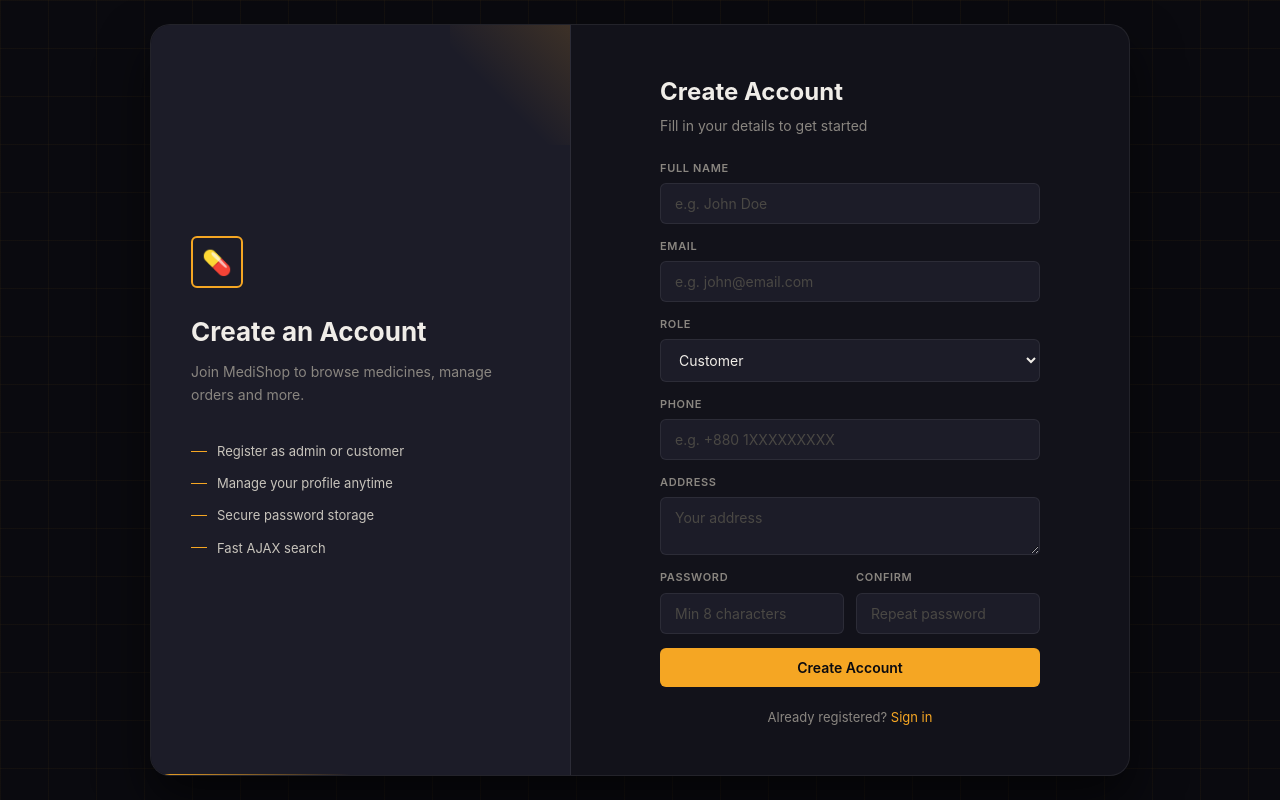
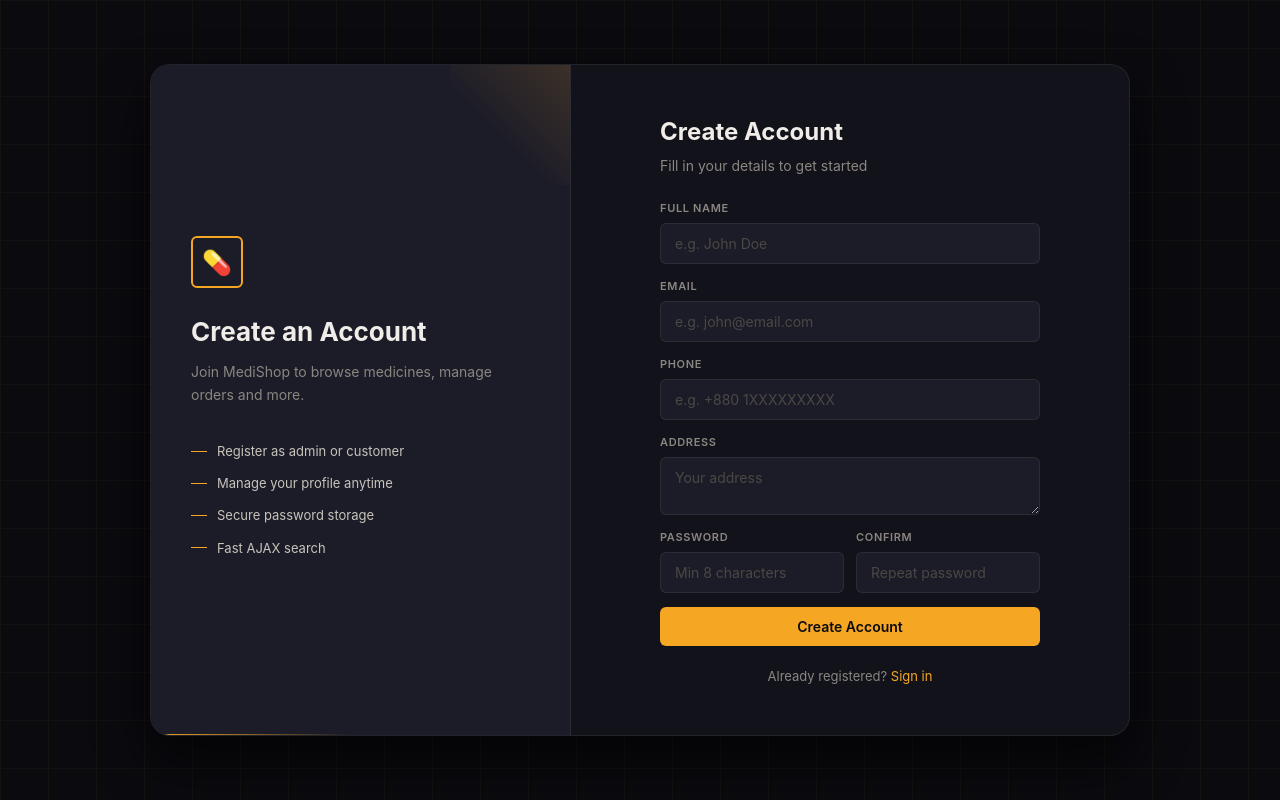
Before and after one commit to abirahosan/online-medicine-shop, a PHP site: page /index.php?page=register in a window 1280 px wide. Run offline with PHP 8.4, Linux system fonts and the light colour scheme; data that the repository does not hold is empty.

Commit message:
update register

```diff
--- a/views/register.php
+++ b/views/register.php
@@ -46,13 +46,7 @@
                            value="<?= htmlspecialchars($old['email']) ?>"
                            placeholder="e.g. john@email.com" required>
                 </div>
-                <div class="field">
-                    <label for="role">Role</label>
-                    <select id="role" name="role">
-                        <option value="customer" <?= $old['role'] === 'customer' ? 'selected' : '' ?>>Customer</option>
-                        <option value="admin"    <?= $old['role'] === 'admin'    ? 'selected' : '' ?>>Admin</option>
-                    </select>
-                </div>
+                <input type="hidden" name="role" value="customer">
                 <div class="field">
                     <label for="phone">Phone</label>
                     <input type="text" id="phone" name="phone"
```
